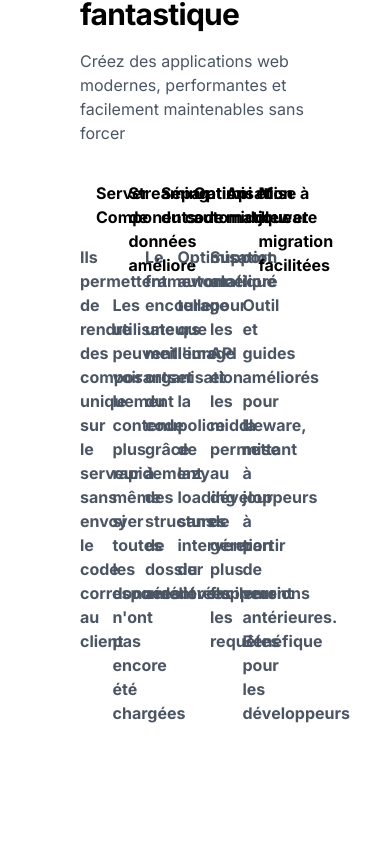
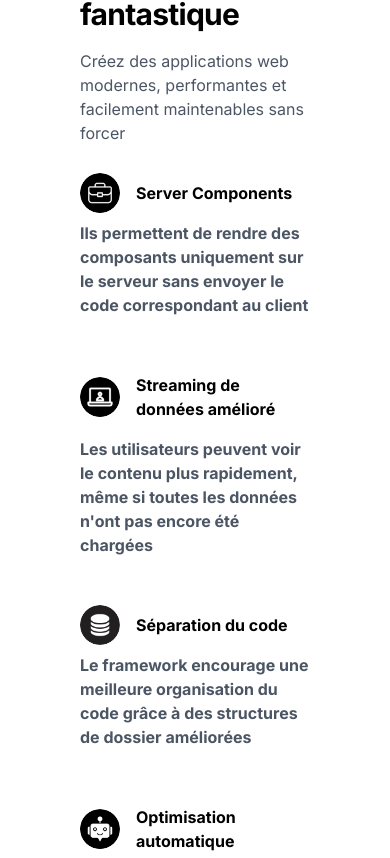
Before and after one commit to hitochix06/nexthellotravelers, a Next.js app: page / in a window 390 px wide. Shown: the part 926-1784 px from the top of the page. Before the commit the page ends 1671 px from the top, so only its background shows below. Built offline with nearby package versions, Linux system fonts and the light colour scheme.

Commit message:
Mise à jour des classes de colonnes dans Advantage.js et suppression de lignes vides dans Articles.js

```diff
--- a/src/app/components/Advantage.js
+++ b/src/app/components/Advantage.js
@@ -2,11 +2,15 @@ import React from "react";
 
 export default function Advantage(props) {
   return (
-    <div className="xs:col-span-12 sm:col-span-6 md:col-span-6 lg:col-span-4 ">
+    <div className="col-span-12 sm:col-span-12 md:col-span-6 lg:col-span-4 ">
       <div className=" gap-4 auto-rows-auto">
         <div className="px-20 py-5">
           <div className="flex items-center">
-          <img src={props.icon} alt="Icon" className="h-10 w-10 rounded-full mr-4" />
+            <img
+              src={props.icon}
+              alt="Icon"
+              className="h-10 w-10 rounded-full mr-4"
+            />
             <h4 className="font-bold py-4">{props.title}</h4>
           </div>
           <p className="text-gray-600 font-bold">{props.paragraphe}</p>
--- a/src/app/components/sections/Articles.js
+++ b/src/app/components/sections/Articles.js
@@ -1,8 +1,4 @@
 export default async function Articles() {
-
-
-
-
   return (
     <div className="flex flex-col items-center justify-center">
       <h1 className="text-4xl font-bold">Articles</h1>
```
